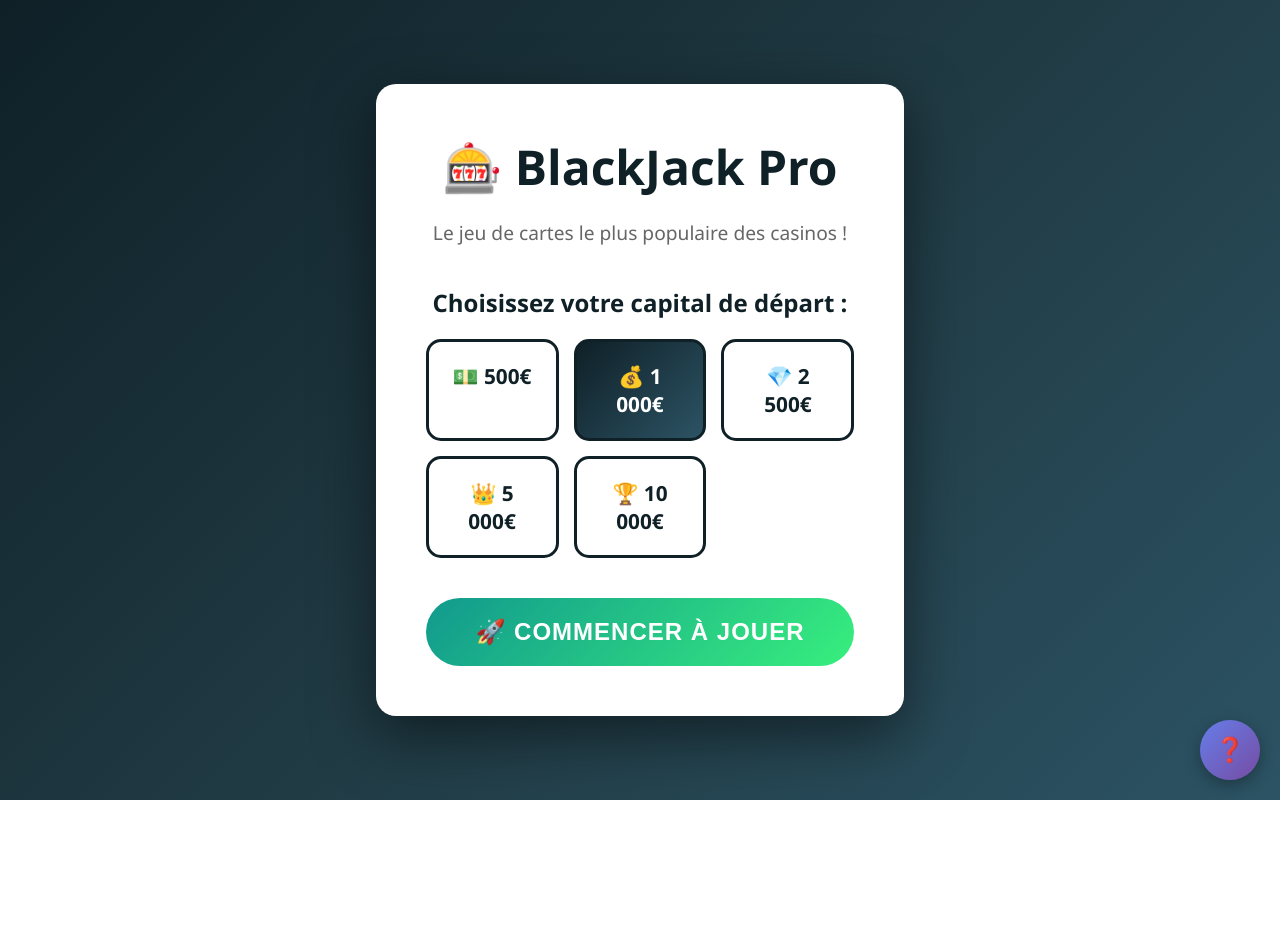
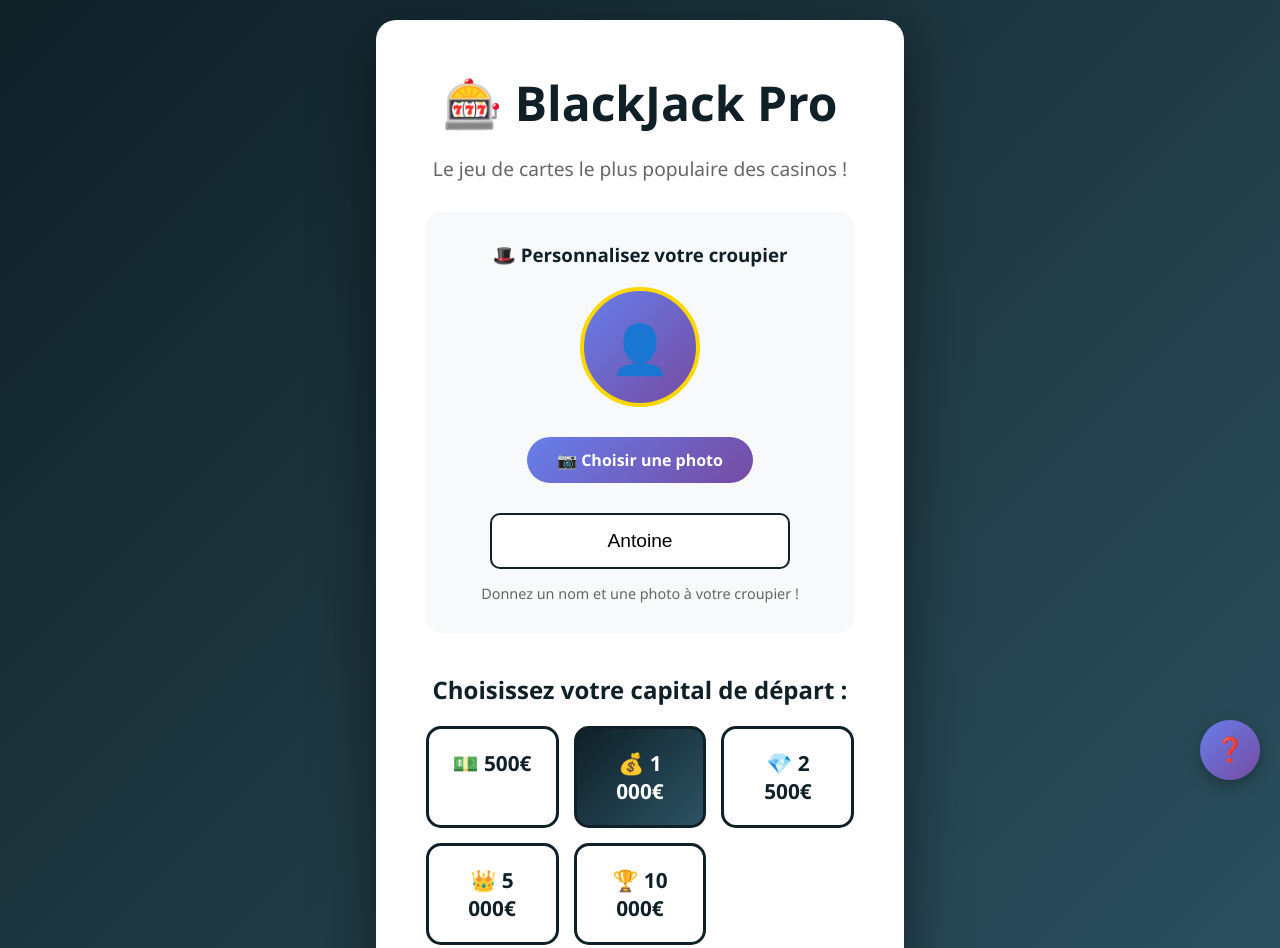
Before and after one commit to ryanderos/betmaster-pro, a plain HTML site: page index.html in a window 1280 px wide. Shown: the top 948 px of the page. Before the commit the page ends 800 px from the top, so only its background shows below. Drawn offline with Linux system fonts and the light colour scheme.

Commit message:
Update index.html

```diff
--- a/index.html
+++ b/index.html
@@ -32,10 +32,92 @@
             padding: 50px;
             text-align: center;
             box-shadow: 0 20px 60px rgba(0,0,0,0.5);
+            max-width: 700px;
+            margin: 0 auto;
         }
 
         .welcome-screen.hidden {
             display: none;
+        }
+
+        .dealer-setup {
+            background: #f8f9fa;
+            padding: 30px;
+            border-radius: 15px;
+            margin: 30px 0;
+        }
+
+        .dealer-setup h3 {
+            color: #0f2027;
+            margin-bottom: 20px;
+        }
+
+        .avatar-upload {
+            margin: 20px 0;
+        }
+
+        .avatar-preview {
+            width: 120px;
+            height: 120px;
+            border-radius: 50%;
+            border: 4px solid #FFD700;
+            margin: 20px auto;
+            display: flex;
+            align-items: center;
+            justify-content: center;
+            background: linear-gradient(135deg, #667eea 0%, #764ba2 100%);
+            color: white;
+            font-size: 3em;
+            overflow: hidden;
+            position: relative;
+        }
+
+        .avatar-preview img {
+            width: 100%;
+            height: 100%;
+            object-fit: cover;
+        }
+
+        .file-input-wrapper {
+            position: relative;
+            display: inline-block;
+            margin: 10px 0;
+        }
+
+        .file-input-wrapper input[type="file"] {
+            position: absolute;
+            opacity: 0;
+            width: 100%;
+            height: 100%;
+            cursor: pointer;
+        }
+
+        .file-input-label {
+            display: inline-block;
+            padding: 12px 30px;
+            background: linear-gradient(135deg, #667eea 0%, #764ba2 100%);
+            color: white;
+            border-radius: 25px;
+            cursor: pointer;
+            font-weight: bold;
+            transition: all 0.3s;
+        }
+
+        .file-input-label:hover {
+            transform: translateY(-2px);
+            box-shadow: 0 5px 15px rgba(102, 126, 234, 0.4);
+        }
+
+        .dealer-name-input {
+            padding: 15px;
+            font-size: 1.2em;
+            border: 2px solid #0f2027;
+            border-radius: 10px;
+            width: 100%;
+            max-width: 300px;
+            text-align: center;
+            margin: 15px auto;
+            display: block;
         }
 
         h1 {
@@ -486,6 +568,25 @@
         <h1>🎰 BlackJack Pro</h1>
         <p style="font-size: 1.2em; color: #666; margin: 20px 0;">Le jeu de cartes le plus populaire des casinos !</p>
 
+        <!-- Configuration du croupier -->
+        <div class="dealer-setup">
+            <h3>🎩 Personnalisez votre croupier</h3>
+
+            <div class="avatar-preview" id="avatarPreview">
+                👤
+            </div>
+
+            <div class="avatar-upload">
+                <div class="file-input-wrapper">
+                    <input type="file" id="avatarInput" accept="image/*" onchange="loadAvatar(event)">
+                    <label class="file-input-label">📷 Choisir une photo</label>
+                </div>
+            </div>
+
+            <input type="text" id="dealerNameInput" class="dealer-name-input" placeholder="Nom du croupier" value="Antoine" maxlength="20">
+            <p style="color: #666; font-size: 0.9em; margin-top: 10px;">Donnez un nom et une photo à votre croupier !</p>
+        </div>
+
         <div class="capital-selector">
             <h2 style="color: #0f2027; margin-bottom: 20px;">Choisissez votre capital de départ :</h2>
             <div class="capital-options">
@@ -517,11 +618,13 @@
             <!-- Zone du croupier -->
             <div class="dealer-area">
                 <div style="display: flex; align-items: center; gap: 15px; margin-bottom: 15px;">
-                    <div class="dealer-avatar">
-                        <img src="https://i.postimg.cc/GmGvBJyK/croupier-antoine.jpg" alt="Antoine" style="width: 80px; height: 80px; border-radius: 50%; border: 4px solid #FFD700; object-fit: cover; box-shadow: 0 5px 15px rgba(0,0,0,0.5);">
+                    <div class="dealer-avatar" id="dealerAvatarGame">
+                        <div style="width: 80px; height: 80px; border-radius: 50%; border: 4px solid #FFD700; box-shadow: 0 5px 15px rgba(0,0,0,0.5); display: flex; align-items: center; justify-content: center; background: linear-gradient(135deg, #667eea 0%, #764ba2 100%); color: white; font-size: 2.5em; overflow: hidden;">
+                            👤
+                        </div>
                     </div>
                     <div>
-                        <div class="area-label" style="margin-bottom: 5px;">🎩 Antoine - Croupier</div>
+                        <div class="area-label" style="margin-bottom: 5px;">🎩 <span id="dealerNameDisplay">Antoine</span> - Croupier</div>
                         <div class="dealer-message" id="dealerMessage" style="color: #FFD700; font-style: italic; min-height: 25px; font-size: 1.1em;">
                             "Bienvenue à ma table ! 😎"
                         </div>
@@ -610,6 +713,8 @@
         let gameActive = false;
         let dealerHidden = true;
         let selectedCapital = 1000;
+        let dealerName = 'Antoine';
+        let dealerAvatar = null;
 
         const suits = ['♠️', '♥️', '♦️', '♣️'];
         const values = ['A', '2', '3', '4', '5', '6', '7', '8', '9', '10', 'J', 'Q', 'K'];
@@ -711,10 +816,39 @@
             event.target.classList.add('selected');
         }
 
+        function loadAvatar(event) {
+            const file = event.target.files[0];
+            if (file) {
+                const reader = new FileReader();
+                reader.onload = function(e) {
+                    dealerAvatar = e.target.result;
+                    const preview = document.getElementById('avatarPreview');
+                    preview.innerHTML = `<img src="${e.target.result}" alt="Avatar">`;
+                };
+                reader.readAsDataURL(file);
+            }
+        }
+
         function startGame() {
+            // Récupérer le nom du croupier
+            const nameInput = document.getElementById('dealerNameInput').value.trim();
+            dealerName = nameInput || 'Antoine';
+
             balance = selectedCapital;
             document.getElementById('welcomeScreen').classList.add('hidden');
             document.getElementById('gameScreen').classList.add('active');
+
+            // Afficher le nom du croupier
+            document.getElementById('dealerNameDisplay').textContent = dealerName;
+
+            // Afficher l'avatar du croupier dans le jeu
+            const avatarGame = document.getElementById('dealerAvatarGame');
+            if (dealerAvatar) {
+                avatarGame.innerHTML = `<img src="${dealerAvatar}" style="width: 80px; height: 80px; border-radius: 50%; border: 4px solid #FFD700; object-fit: cover; box-shadow: 0 5px 15px rgba(0,0,0,0.5);">`;
+            } else {
+                avatarGame.innerHTML = `<div style="width: 80px; height: 80px; border-radius: 50%; border: 4px solid #FFD700; box-shadow: 0 5px 15px rgba(0,0,0,0.5); display: flex; align-items: center; justify-content: center; background: linear-gradient(135deg, #667eea 0%, #764ba2 100%); color: white; font-size: 2.5em;">👤</div>`;
+            }
+
             updateDisplay();
             createDeck();
             setDealerMessage(getRandomMessage('welcome'));
```
